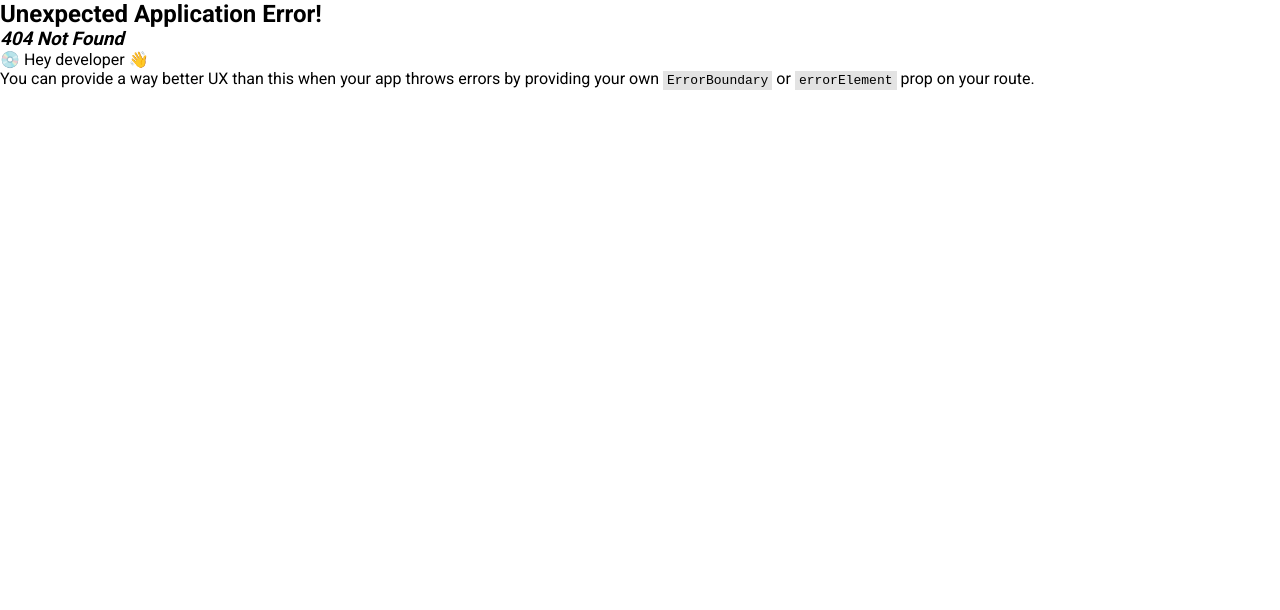
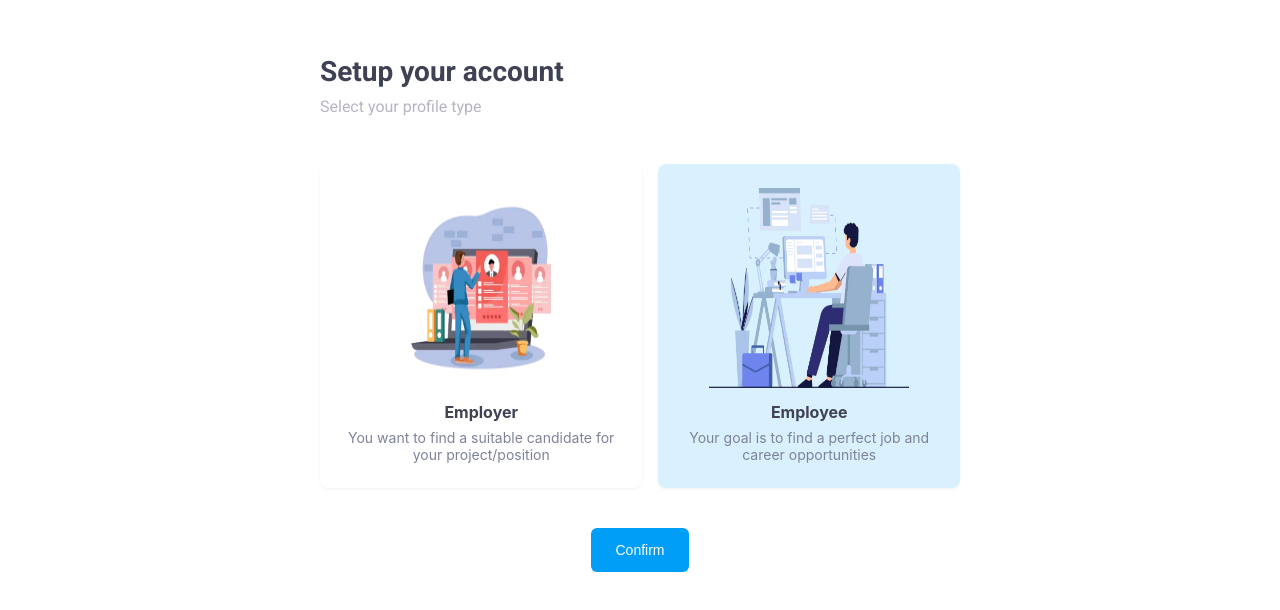
Before and after one commit to Seibeaaar/Jobiz-web, a React (Create React App) app: page /onboarding in a window 1280 px wide. Before the commit this address had no page. Shown: the top 610 px of the page. Built offline with nearby package versions, Linux system fonts and the light colour scheme; no server answers.

Commit message:
Add profile type onboarding screen

```diff
--- a/src/api/auth.ts
+++ b/src/api/auth.ts
@@ -2,6 +2,8 @@ import { auth } from "src/firebase/index";
 import {
   signInWithEmailAndPassword,
   createUserWithEmailAndPassword,
+  signInWithPopup,
+  GoogleAuthProvider,
 } from "firebase/auth";
 
 interface AuthCreds {
@@ -9,12 +11,25 @@ interface AuthCreds {
   password: string;
 }
 
+const googleProvider = new GoogleAuthProvider();
+
 export const loginViaCreds = async (data: AuthCreds) => {
   const { email, password } = data;
-  await signInWithEmailAndPassword(auth, email, password);
+  const user = await signInWithEmailAndPassword(auth, email, password);
+  return user;
 };
 
 export const signUpViaCreds = async (data: AuthCreds) => {
   const { email, password } = data;
-  await createUserWithEmailAndPassword(auth, email, password);
+  const user = await createUserWithEmailAndPassword(auth, email, password);
+  return user;
 };
+
+export const authWithGoogle = async () => {
+  const { user } = await signInWithPopup(auth, googleProvider);
+  return {
+    email: user.email,
+    displayName: user.displayName,
+    id: user.uid,
+  };
+};
--- a/src/components/Auth/GoogleAuth.tsx
+++ b/src/components/Auth/GoogleAuth.tsx
@@ -1,13 +1,11 @@
 import React from "react";
 import styled from "styled-components";
+import { useDispatch } from "react-redux";
 import Typography from "../UI/Typography";
+import { AppDispatch } from "src/redux/store";
+import { authViaGoogle } from "src/redux/thunks/users";
 import GoogleLogo from "src/assets/icons/google.svg";
 import { useTranslation } from "react-i18next";
-import { auth } from "src/firebase";
-
-import { GoogleAuthProvider, signInWithPopup } from "firebase/auth";
-
-const provider = new GoogleAuthProvider();
 
 interface IGoogleAuthProps {
   mode: "login" | "signUp";
@@ -34,30 +32,9 @@ const GoogleButton = styled.button`
 
 const GoogleAuth: React.FC<IGoogleAuthProps> = ({ mode }) => {
   const { t } = useTranslation();
+  const dispatch = useDispatch<AppDispatch>();
 
-  const onPress = () =>
-    signInWithPopup(auth, provider)
-      .then((result) => {
-        // This gives you a Google Access Token. You can use it to access the Google API.
-        const credential = GoogleAuthProvider.credentialFromResult(result);
-        const token = credential?.accessToken;
-        // The signed-in user info.
-        const user = result.user;
-        // IdP data available using getAdditionalUserInfo(result)
-        // ...
-        console.log(user);
-      })
-      .catch((error) => {
-        // Handle Errors here.
-        const errorCode = error.code;
-        const errorMessage = error.message;
-        // The email of the user's account used.
-        const email = error.customData.email;
-        // The AuthCredential type that was used.
-        const credential = GoogleAuthProvider.credentialFromError(error);
-        // ...
-        console.log(error);
-      });
+  const onPress = () => dispatch(authViaGoogle());
   return (
     <GoogleButton onClick={onPress}>
       <img src={GoogleLogo} alt="Google logo" />
--- a/src/components/ProtectedRoute.tsx
+++ b/src/components/ProtectedRoute.tsx
@@ -1,13 +1,14 @@
-import React from "react";
+import React, { useContext } from "react";
 import { Navigate } from "react-router-dom";
-import { auth } from "src/firebase";
+import { AuthContext } from "src/firebase/auth";
 
 interface IProtectedRouteProps {
   children: React.ReactNode;
 }
 
 const ProtectedRoute: React.FC<IProtectedRouteProps> = ({ children }) => {
-  if (!auth.currentUser) {
+  const { user } = useContext(AuthContext);
+  if (!user) {
     return <Navigate to="/login" />;
   }
   return <>{children}</>;
--- /dev/null
+++ b/src/firebase/auth.tsx
@@ -0,0 +1,33 @@
+import React, { createContext, useState } from "react";
+import { auth } from ".";
+import { User } from "firebase/auth";
+
+export const AuthContext = createContext<{
+  user: User | null;
+}>({
+  user: null,
+});
+
+interface IAuthProviderProps {
+  children: React.ReactNode;
+}
+
+const AuthProvider: React.FC<IAuthProviderProps> = ({ children }) => {
+  const [authedUser, setAuthedUser] = useState<User | null>(null);
+
+  auth.onAuthStateChanged((user) => {
+    setAuthedUser(user);
+  });
+
+  return (
+    <AuthContext.Provider
+      value={{
+        user: authedUser,
+      }}
+    >
+      {children}
+    </AuthContext.Provider>
+  );
+};
+
+export default AuthProvider;
--- a/src/localization/en.ts
+++ b/src/localization/en.ts
@@ -58,7 +58,50 @@ export default {
       alreadyUsed: "Email already in use",
     },
   },
+  onboarding: {
+    title: "Setup your account",
+    info: "Complete the questionnaire, you can update that data later in settings",
+    profileType: {
+      header: "Select your profile type",
+      employer: {
+        type: "Employer",
+        info: "You want to find a suitable candidate for your project/position",
+      },
+      employee: {
+        type: "Employee",
+        info: "Your goal is to find a perfect job and career opportunities",
+      },
+    },
+    employee: {
+      locationType: "Select your preferred work location",
+      jobType: "What types of job you're looking for?",
+      jobCategory: "You're specialized in:",
+    },
+    employer: {
+      type: "Which type of employer are you?",
+      company: {
+        title: "Please select your company",
+        position: "What is your position in this company?",
+        question: "Haven't found your company?",
+        redirect: "You can create a brand new company profile",
+      },
+    },
+    createCompany: {
+      title: "Create a company profile",
+      name: {
+        label: "Company name",
+        placeholder: "Enter company name",
+      },
+      employees: {
+        label: "How big is your company?",
+      },
+      logo: {
+        label: "Upload your company logo here",
+      },
+    },
+  },
   general: {
     with: "with",
+    confirm: "Confirm",
   },
 };
--- /dev/null
+++ b/src/pages/Onboarding/Onboarding.styled.ts
@@ -0,0 +1,59 @@
+import { Card } from "antd";
+import Button from "src/components/UI/Button";
+import Typography from "src/components/UI/Typography";
+import { hex2rgba } from "src/utils/ui";
+import styled from "styled-components";
+
+export const Container = styled.main`
+  margin: auto;
+  height: 100vh;
+  width: 50%;
+  padding-top: 55px;
+`;
+
+export const Info = styled(Typography)`
+  margin-top: 8px;
+  margin-bottom: 48px;
+`;
+
+export const OptionsRow = styled.section`
+  display: flex;
+  width: 100%;
+  flex-direction: row;
+  justify-content: space-between;
+  gap: 16px;
+`;
+
+export const Option = styled(Card)<{ selected: boolean }>`
+  display: flex;
+  flex-grow: 1;
+  background-color: ${(props) =>
+    props.selected
+      ? hex2rgba(props.theme.colors.primary, 0.15)
+      : "transparent"};
+  .ant-card-body {
+    display: flex;
+    flex-direction: column;
+    align-items: center;
+  }
+`;
+
+export const OptionImage = styled.img`
+  max-width: 250px;
+  max-height: 250px;
+`;
+
+export const PositionInfo = styled.div`
+  margin-top: 15px;
+  text-align: center;
+`;
+
+export const PositionDescription = styled(Typography)`
+  margin-top: 8px;
+`;
+
+export const SubmitButton = styled(Button)`
+  display: flex;
+  margin: auto;
+  margin-top: 40px;
+`;
--- /dev/null
+++ b/src/pages/Onboarding/index.tsx
@@ -0,0 +1,78 @@
+import React, { useState } from "react";
+import { useTranslation } from "react-i18next";
+import Typography from "src/components/UI/Typography";
+import Button from "src/components/UI/Button";
+import EmployerImage from "src/assets/images/Employer.webp";
+import EmployeeImage from "src/assets/images/Employee.webp";
+import {
+  Container,
+  Info,
+  OptionImage,
+  OptionsRow,
+  PositionDescription,
+  PositionInfo,
+  Option,
+  SubmitButton,
+} from "./Onboarding.styled";
+
+const Onboarding = () => {
+  const [profileType, setProfileType] = useState<"employee" | "employer">(
+    "employee"
+  );
+  const { t } = useTranslation();
+
+  const checkSelected = (option: "employee" | "employer") =>
+    profileType === option;
+
+  return (
+    <Container>
+      <Typography size="xxl" weight="700">
+        {t("onboarding.title")}
+      </Typography>
+      <Info size="m" color="lightGrey">
+        {t("onboarding.profileType.header")}
+      </Info>
+      <OptionsRow>
+        <Option
+          onClick={() => setProfileType("employer")}
+          selected={checkSelected("employer")}
+          bordered={false}
+          hoverable
+        >
+          <OptionImage width={200} height={200} src={EmployerImage} />
+          <PositionInfo>
+            <Typography size="m" weight="700">
+              {t("onboarding.profileType.employer.type")}
+            </Typography>
+            <PositionDescription size="s" color="greyPrimary">
+              {t("onboarding.profileType.employer.info")}
+            </PositionDescription>
+          </PositionInfo>
+        </Option>
+        <Option
+          onClick={() => setProfileType("employee")}
+          selected={checkSelected("employee")}
+          bordered={false}
+          hoverable
+        >
+          <OptionImage width={200} height={200} src={EmployeeImage} />
+          <PositionInfo>
+            <Typography size="m" weight="700">
+              {t("onboarding.profileType.employee.type")}
+            </Typography>
+            <PositionDescription size="s" color="greyPrimary">
+              {t("onboarding.profileType.employee.info")}
+            </PositionDescription>
+          </PositionInfo>
+        </Option>
+      </OptionsRow>
+      <SubmitButton>
+        <Typography size="s" color="white">
+          {t("general.confirm")}
+        </Typography>
+      </SubmitButton>
+    </Container>
+  );
+};
+
+export default Onboarding;
--- a/src/redux/slices/users.ts
+++ b/src/redux/slices/users.ts
@@ -1,8 +1,8 @@
 import { createSlice } from "@reduxjs/toolkit";
-import { login, signUp } from "../thunks/users";
+import { login, signUp, authViaGoogle } from "../thunks/users";
 
 const initialState = {
-  user: null,
+  user: {},
   loading: false,
   error: "",
 };
@@ -18,6 +18,32 @@ const usersSlice = createSlice({
     builder.addCase(signUp.rejected, (state, action) => {
       state.error = action.payload as string;
     });
+    builder.addCase(signUp.fulfilled, (state, action) => {
+      const {
+        user: { email, uid },
+        firstName,
+        lastName,
+      } = action.payload;
+      state.user = {
+        id: uid,
+        email,
+        firstName,
+        lastName,
+      };
+    });
+    builder.addCase(authViaGoogle.fulfilled, (state, action) => {
+      const { email, displayName, id } = action.payload;
+      const [firstName, lastName] = (displayName || " ").split(" ");
+      state.user = {
+        id,
+        email,
+        firstName,
+        lastName,
+      };
+    });
+    builder.addCase(authViaGoogle.rejected, (state, action) => {
+      state.error = action.payload as string;
+    });
   },
 });
 
--- a/src/redux/thunks/users.ts
+++ b/src/redux/thunks/users.ts
@@ -1,5 +1,5 @@
 import { createAsyncThunk } from "@reduxjs/toolkit";
-import { loginViaCreds, signUpViaCreds } from "src/api/auth";
+import { loginViaCreds, signUpViaCreds, authWithGoogle } from "src/api/auth";
 import i18n from "src/localization";
 
 interface AuthCreds {
@@ -7,11 +7,17 @@ interface AuthCreds {
   password: string;
 }
 
+interface SignUpCreds extends AuthCreds {
+  firstName: string;
+  lastName: string;
+}
+
 export const login = createAsyncThunk(
   "users/login",
   async (payload: AuthCreds, { rejectWithValue }) => {
     try {
-      await loginViaCreds(payload);
+      const user = await loginViaCreds(payload);
+      return user;
     } catch (e: any) {
       const { t } = i18n;
       let errorMessage = "";
@@ -29,9 +35,18 @@ export const login = createAsyncThunk(
 
 export const signUp = createAsyncThunk(
   "users/signUp",
-  async (payload: AuthCreds, { rejectWithValue }) => {
+  async (payload: SignUpCreds, { rejectWithValue }) => {
     try {
-      await signUpViaCreds(payload);
+      const { email, password, firstName, lastName } = payload;
+      const user = await signUpViaCreds({
+        email,
+        password,
+      });
+      return {
+        ...user,
+        firstName,
+        lastName,
+      };
     } catch (e: any) {
       const { t } = i18n;
       let errorMessage = "";
@@ -46,3 +61,21 @@ export const signUp = createAsyncThunk(
     }
   }
 );
+
+export const authViaGoogle = createAsyncThunk(
+  "users/google",
+  async (payload, { rejectWithValue }) => {
+    try {
+      const user = await authWithGoogle();
+      return user;
+    } catch (e: any) {
+      const { t } = i18n;
+      let errorMessage = "";
+      switch (e.code) {
+        default:
+          errorMessage = t("auth.errors.general");
+      }
+      return rejectWithValue(errorMessage);
+    }
+  }
+);
--- a/src/router/index.tsx
+++ b/src/router/index.tsx
@@ -4,6 +4,7 @@ import Login from "src/pages/Login";
 import SignUp from "src/pages/SignUp";
 import ForgotPassword from "src/pages/ForgotPassword";
 import ProtectedRoute from "src/components/ProtectedRoute";
+import Onboarding from "src/pages/Onboarding";
 
 const router = createBrowserRouter([
   {
@@ -13,6 +14,10 @@ const router = createBrowserRouter([
         <div>Home</div>
       </ProtectedRoute>
     ),
+  },
+  {
+    path: "/onboarding",
+    element: <Onboarding />,
   },
   {
     path: "/login",
```
Also changed, not shown: src/App.tsx (+6 -3 lines), src/assets/images/Employee.webp (added), src/assets/images/Employer.webp (added).
